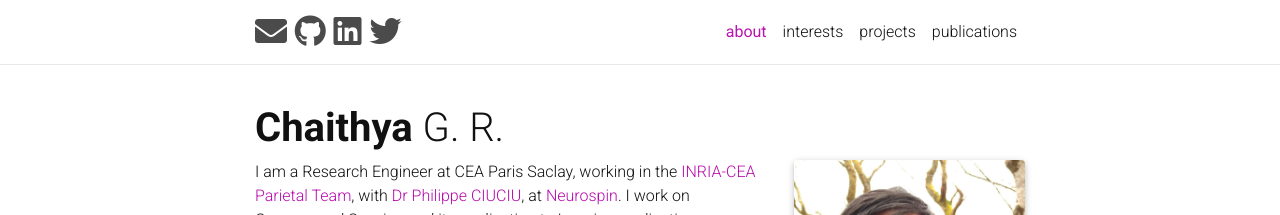
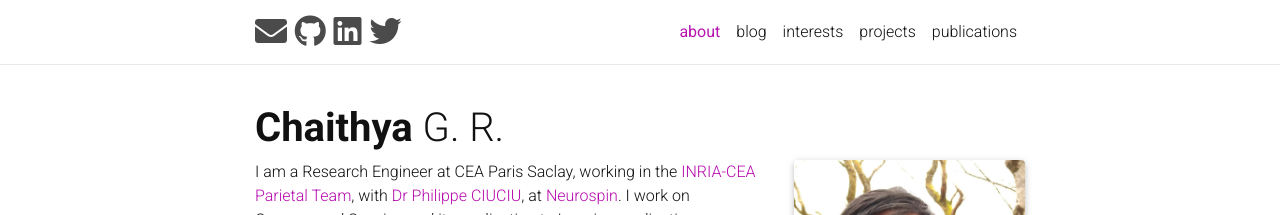
Before and after one commit to chaithyagr/chaithyagr.github.io, a Jekyll site: the page built from _pages/about.md, in a window 1280 px wide. Shown: the top 215 px of the page. Built offline with Jekyll 4.4.1, drawn with Linux system fonts in a browser that asks for light colours; nearby versions of some CDN libraries; emoji names are drawn with the system emoji font; a style sheet for code colours, icons or effects is not loaded.

Commit message:
Add blog

```diff
--- a/_config.yml
+++ b/_config.yml
@@ -57,7 +57,7 @@ google_analytics: UA-XXXXXXXXX # out your google-analytics code
 # Blog
 # -----------------------------------------------------------------------------
 
-blog_name:   # your blog must have a name for it to show up in the nav bar
+blog_name:   blog # your blog must have a name for it to show up in the nav bar
 blog_description: a simple whitespace theme for academics
 permalink: /blog/:year/:title/
 
```
